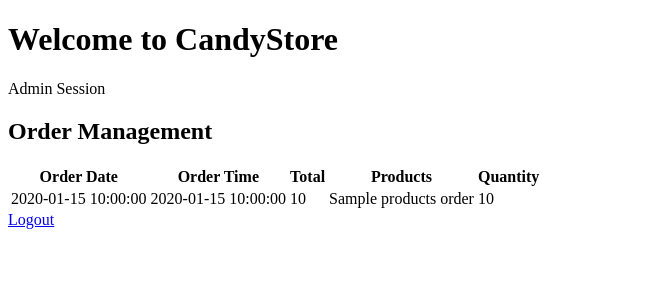
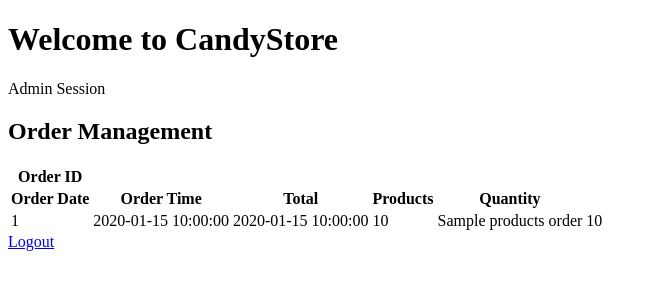
Before and after one commit to dwslump/candy_assignment, a PHP site: template candystore/application/views/order_management_view.php in a window 1280 px wide. Shown: the top 300 px of the page, without its empty margins (0-657 px from the left). Run offline with PHP 8.4, Linux system fonts and the light colour scheme; the template is opened without the code that fills it: most values are stand-ins (such as "Sample title", 1, 10 or a date in 2020); data that the repository does not hold is empty.

Commit message:
all working

```diff
--- a/candystore/application/views/order_management_view.php
+++ b/candystore/application/views/order_management_view.php
@@ -19,17 +19,18 @@
 			echo "<p>" . anchor('candystore/index','Back') . "</p>";
 
 			echo "<table>";
-			echo "<tr><th>Order Date</th><th>Order Time</th><th>Total</th><th>Products</th><th>Quantity</th></tr>";
+			echo "<tr><th>Order ID<tr><th>Order Date</th><th>Order Time</th><th>Total</th><th>Products</th><th>Quantity</th></tr>";
 
 			foreach ($orders as $order) {
 				echo "<tr>";
+				echo "<td>" . $order->id . "</td>";
 				echo "<td>" . $order->order_date . "</td>";
 				echo "<td>" . $order->order_time . "</td>";
 				echo "<td>" . $order->total . "</td>";
 				echo "<td>";
 				foreach($order_items as $order_item){
 					foreach($products_order as $product_order){
-						if($order_item->product_id == $product_order->id){
+						if(($order_item->product_id == $product_order->id) and ($order->id == $order_item->order_id)){
 							echo $product_order->name ."<br>";
 						}
 					}
@@ -38,7 +39,7 @@
 				echo "<td>";
 				foreach($order_items as $order_item){
 					foreach($products_order as $product_order){
-						if($order_item->product_id == $product_order->id){
+						if(($order_item->product_id == $product_order->id) and ($order->id == $order_item->order_id)){
 							echo $order_item->quantity ."<br>";
 						}
 					}
```
Also changed, not shown: candystore/application/controllers/candystore.php (+4 -9 lines).
